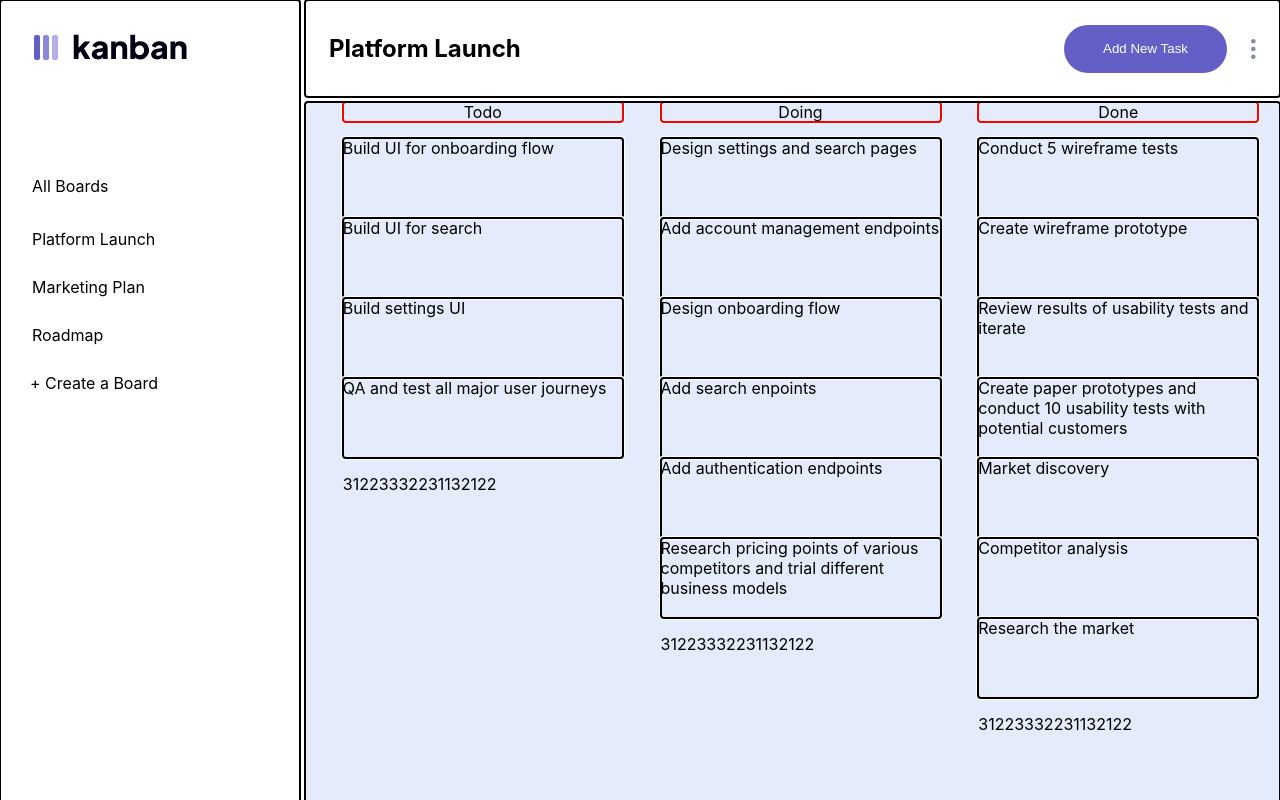
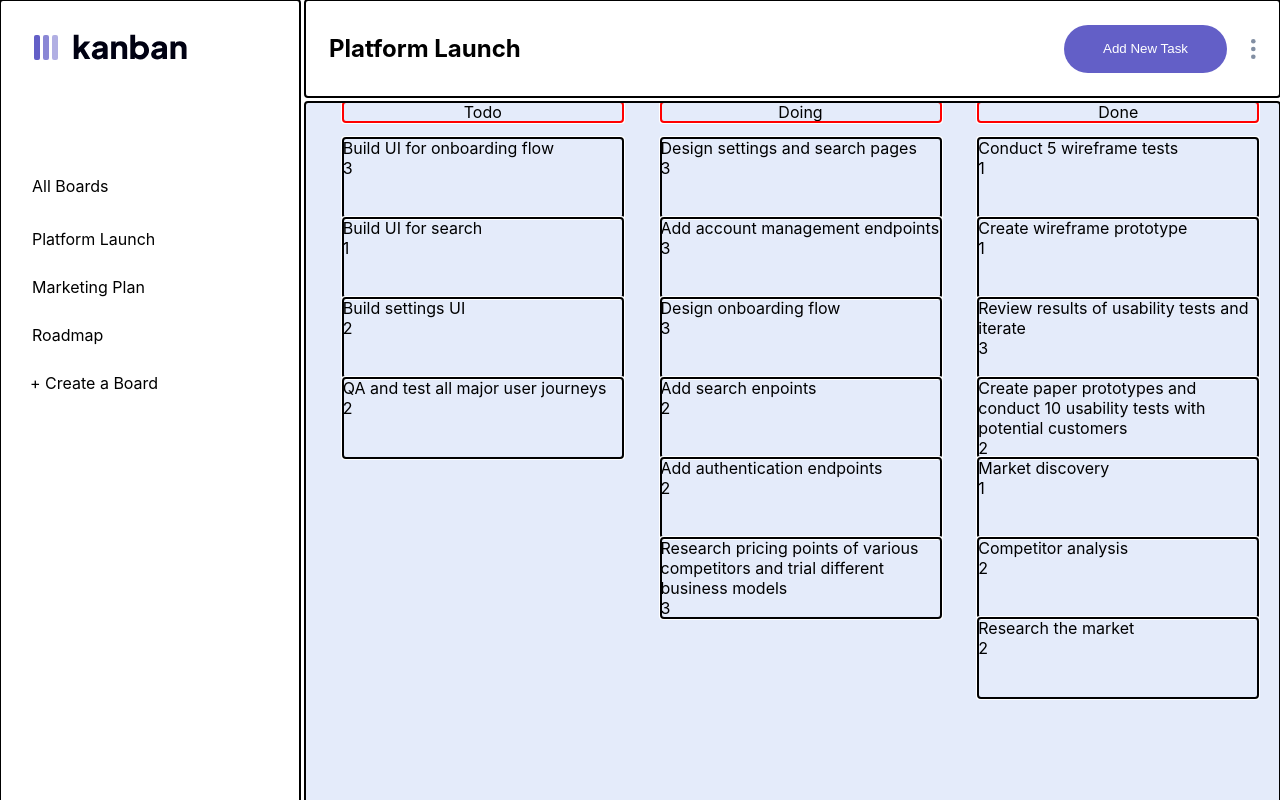
Before and after one commit to aliuwd927/kanban-task-management-web-app, a React (Create React App) app in the folder client/: page / in a window 1280 px wide. Both pictures are taken after a click on the element "Platform Launch". Shown: the top 800 px of the page. Built offline with nearby package versions, Linux system fonts and the light colour scheme.

Commit message:
figured out subTasks Length

```diff
--- a/client/src/components/board/TaskComponent.tsx
+++ b/client/src/components/board/TaskComponent.tsx
@@ -12,39 +12,25 @@ export default function TaskComponent() {
         return element?.columns;
       }) ?? [];
 
-  let subTasks = colArr?.map((element) => {
-    let subArr = element?.tasks?.map((element) => {
-      let lengthOfTask = element?.subtasks?.length;
-      return lengthOfTask;
-    });
-    return subArr;
-  });
+
 
   let displayTaskArray = colArr?.map((element) => {
     let taskArray = element?.tasks?.map((element) => {
-      return <div className="task_Title">{element.title}</div>;
+      let subTasks = element?.subtasks?.length;
+      return (
+      <div className="task_Title">
+        {element.title}
+        <div>{subTasks}</div>
+        </div>
+      );
     });
     return (
       <div className="inner_Task_Column_Container">
         <div className={`status_Name_Container`}>{element.name}</div>
         <div>{taskArray}</div>
-        <div>{subTasks}</div>
       </div>
     );
   });
 
-  //Put this map within subtasks.
-
-  console.log(subTasks);
-  //console.log(subLength);
   return <div className="task_Column">{displayTaskArray}</div>;
 }
-
-{
-  /*
-
-tutschei: Make a Component for the Card
-tutschei: And pass the length in
-
-*/
-}
```
